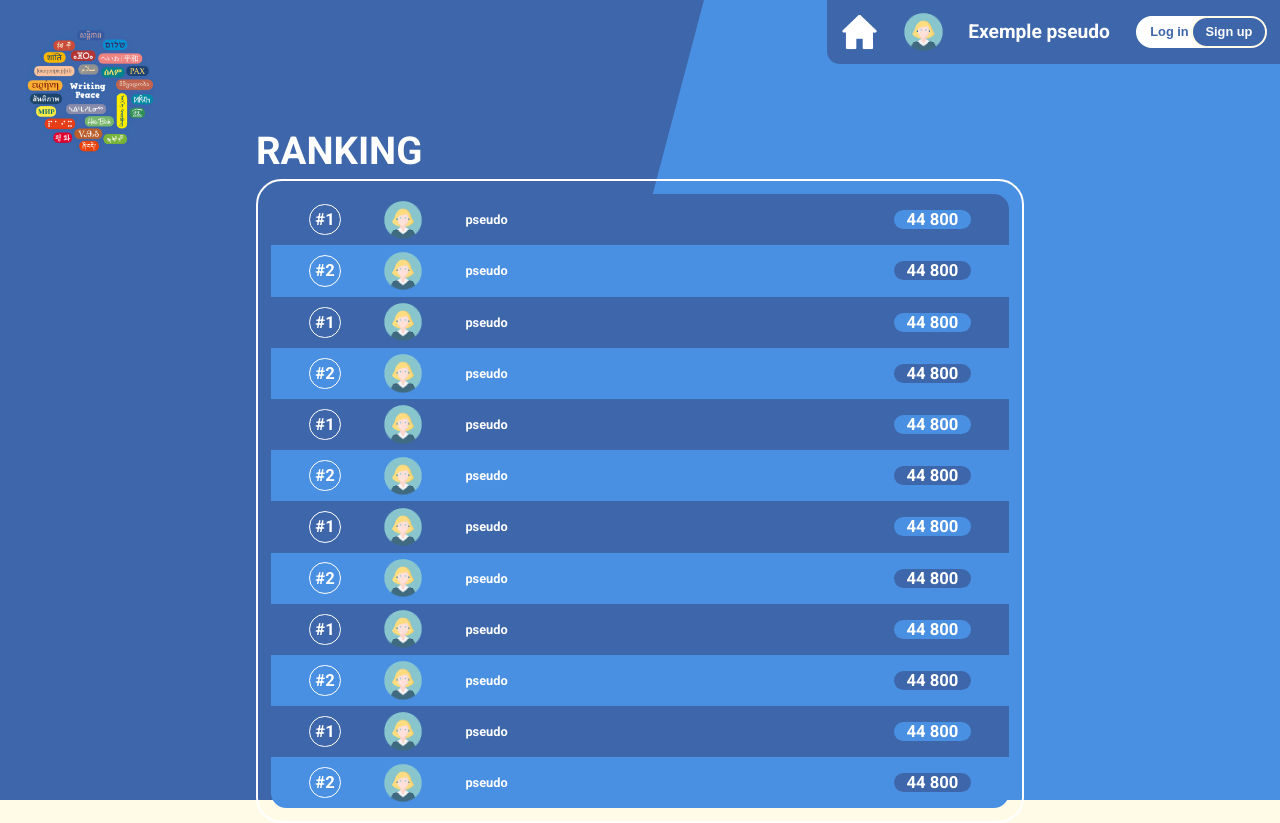
After one commit to Tominouu/Writing-Peace-Project, a PHP site: page /baptiste/ranking.html in a window 1280 px wide. The commit adds this page. Run offline with PHP 8.4, Linux system fonts and the light colour scheme.

Commit message:
amelioration

```diff
--- /dev/null
+++ b/assets/css/ranking.css
@@ -0,0 +1,121 @@
+.logo {
+    position: absolute;
+    width: 10vw !important;
+    height: 10vw !important;
+    top: 2vw;
+    left: 2vw;
+}
+
+.left-section {
+    width: 20vw !important;
+    height: 100vh;
+    flex: 1;
+    padding-left: 2vw;
+    padding-top: 2vw;
+    background-color: #3e67ab;
+    position: relative;
+    overflow: hidden;
+    display: flex;
+    justify-content: flex-start;
+    align-items: flex-start;
+    clip-path: polygon(0 0, 100% 0%, 70% 100%, 0% 100%);
+}
+main {
+    z-index: 0;
+    position: absolute;
+    width: 100vw;
+    height: auto;
+    display: flex;
+    justify-content: end;
+    align-items: center;
+    flex-direction: column;
+    color: white;
+    margin-top: 10vw;
+}
+allsettings {
+    display: flex;
+    flex-direction: column;
+    align-items: flex-start;
+
+}
+main .container {
+    width: 60vw;
+    height: auto;
+    padding: 1vw 1vw;
+    border: white 0.2vw solid;
+    border-radius: 2vw;
+    display: flex;
+    flex-direction: column;
+    justify-content: center;
+}
+main h1 {
+    font-size: 3vw;
+    margin-bottom: 0.5vw;
+}
+main h2 {
+    font-size: 2vw;
+}
+main h3 {
+    font-size: 1.3vw;
+}
+main h4 {
+    font-size: 1vw;
+}
+main .part1 , .part2 {
+    width: 100%;
+    display: flex;
+    flex-direction: row;
+    align-items: center;
+    justify-content: space-between;
+    height: 4vw;
+    padding: 1vw 3vw;
+}
+main .part1 {
+    background-color: #3e67ab;
+}
+main .part2 {
+    background-color: #4a90e2 ;
+}
+main .partleft {
+    display: flex;
+    flex-direction: row;
+    align-items: center;
+    width: 30%;
+    justify-content: space-between;
+}
+main .containerplace {
+    display: flex;
+    flex-direction: row;
+    align-items: center;
+    justify-content: center;
+    border: 0.1vw solid white;
+    border-radius: 10vw;
+    padding: 0.4vw;
+}
+main img {
+    width: 3vw;
+    height: 3vw;
+}
+.ranking-wrapper {
+    width: 100%;
+    border-radius: 1.2vw;
+    overflow: hidden;
+    margin: auto;
+    display: flex;
+    flex-direction: column;
+    align-items: center;
+}
+main .part1right , .part2right {
+    display: flex;
+    align-items: center;
+    justify-content: center;
+    width: 6vw;
+    border-radius: 1.2vw;
+
+}
+main .part1right  {
+    background-color: #4a90e2;
+}
+main .part2right  {
+    background-color: #3e67ab;
+}
--- a/assets/css/settings.css
+++ b/assets/css/settings.css
@@ -159,6 +159,7 @@ main input::placeholder {
   }
 
 main .part3 input {
+    height: 3vw;
     width: 100%;
     padding: 1.5vh 1vw;
     border-radius: 0.7vw;
--- a/assets/css/signup.css
+++ b/assets/css/signup.css
@@ -47,6 +47,7 @@ h2 {
 }
 
 .signup-form input {
+    height: 3vw;
     width: 100%;
     padding: 1.5vh 1vw;
     margin-bottom: 2vh;
--- a/baptiste/index.html
+++ b/baptiste/index.html
@@ -45,7 +45,9 @@
                 <div class="container-Player">
                     <div class="top">
                         <H2>RANKING</H2>
-                        <img class="icons-arrow" src="../assets/img/icons-arrow.png" alt="">
+                        <a href="ranking.html">
+                            <img class="icons-arrow" src="../assets/img/icons-arrow.png" alt="">
+                        </a>
                     </div>
                     <div class="bottom">
                         <div class="other-Player">
--- /dev/null
+++ b/baptiste/ranking.html
@@ -0,0 +1,192 @@
+<!DOCTYPE html>
+<html lang="fr">
+<head>
+    <meta charset="UTF-8">
+    <meta name="viewport" content="width=device-width, initial-scale=1.0">
+    <title>Page d'inscription</title>
+    <link rel="stylesheet" href="../assets/css/all.css">
+    <link rel="stylesheet" href="../assets/css/ranking.css">
+    <link rel="preconnect" href="https://fonts.googleapis.com">
+    <link rel="preconnect" href="https://fonts.gstatic.com" crossorigin>
+    <link href="https://fonts.googleapis.com/css2?family=Roboto:ital,wght@0,100..900;1,100..900&display=swap" rel="stylesheet">
+</head>
+<body>
+        <a href="index.html">
+            <img src="../assets/img/logo.png" alt="Logo Peace Words" class="logo">
+        </a>
+    <div class="left-section">
+
+    </div>
+    <div class="right-section">
+        <header>
+            <a href="index.html">
+                <img src="../assets/img/icons-home.png" alt="Home Icon"  class="icons-home">
+            </a>
+            <img src="../assets/img/player.png" alt="Logo Peace Words" >
+            <h3>Exemple pseudo </h3>
+            <div class="connect">
+                <a href="login.html">
+                    <button class="login"><h3>Log in</h3></button>
+                </a>
+                <a href="signup.html">
+                    <button class="signup"><h3>Sign up</h3></button>
+                </a>
+            </div>
+        </header>
+    </div>
+    <main>
+        <div class="allsettings">
+            <H1>RANKING</H1>
+            <div class="container">
+                <div class="ranking-wrapper">
+                    <div class="part1">
+                        <div class="partleft">
+                            <div class="containerplace">
+                                <H3>#1</H3>
+                            </div>
+                            <img src="../assets/img/player.png" alt="">
+                            <H4>pseudo</H4>
+                        </div>
+                        <div class="part1right">
+                            <H3>44 800</H3>
+                        </div>
+                    </div>
+                    <div class="part2">
+                        <div class="partleft">
+                            <div class="containerplace">
+                                <H3>#2</H3>
+                            </div>
+                            <img src="../assets/img/player.png" alt="">
+                            <H4>pseudo</H4>
+                        </div>
+                        <div class="part2right">
+                            <H3>44 800</H3>
+                        </div>
+                    </div>
+                    <div class="part1">
+                        <div class="partleft">
+                            <div class="containerplace">
+                                <H3>#1</H3>
+                            </div>
+                            <img src="../assets/img/player.png" alt="">
+                            <H4>pseudo</H4>
+                        </div>
+                        <div class="part1right">
+                            <H3>44 800</H3>
+                        </div>
+                    </div>
+                    <div class="part2">
+                        <div class="partleft">
+                            <div class="containerplace">
+                                <H3>#2</H3>
+                            </div>
+                            <img src="../assets/img/player.png" alt="">
+                            <H4>pseudo</H4>
+                        </div>
+                        <div class="part2right">
+                            <H3>44 800</H3>
+                        </div>
+                    </div>
+                    <div class="part1">
+                        <div class="partleft">
+                            <div class="containerplace">
+                                <H3>#1</H3>
+                            </div>
+                            <img src="../assets/img/player.png" alt="">
+                            <H4>pseudo</H4>
+                        </div>
+                        <div class="part1right">
+                            <H3>44 800</H3>
+                        </div>
+                    </div>
+                    <div class="part2">
+                        <div class="partleft">
+                            <div class="containerplace">
+                                <H3>#2</H3>
+                            </div>
+                            <img src="../assets/img/player.png" alt="">
+                            <H4>pseudo</H4>
+                        </div>
+                        <div class="part2right">
+                            <H3>44 800</H3>
+                        </div>
+                    </div>
+                    <div class="part1">
+                        <div class="partleft">
+                            <div class="containerplace">
+                                <H3>#1</H3>
+                            </div>
+                            <img src="../assets/img/player.png" alt="">
+                            <H4>pseudo</H4>
+                        </div>
+                        <div class="part1right">
+                            <H3>44 800</H3>
+                        </div>
+                    </div>
+                    <div class="part2">
+                        <div class="partleft">
+                            <div class="containerplace">
+                                <H3>#2</H3>
+                            </div>
+                            <img src="../assets/img/player.png" alt="">
+                            <H4>pseudo</H4>
+                        </div>
+                        <div class="part2right">
+                            <H3>44 800</H3>
+                        </div>
+                    </div>
+                    <div class="part1">
+                        <div class="partleft">
+                            <div class="containerplace">
+                                <H3>#1</H3>
+                            </div>
+                            <img src="../assets/img/player.png" alt="">
+                            <H4>pseudo</H4>
+                        </div>
+                        <div class="part1right">
+                            <H3>44 800</H3>
+                        </div>
+                    </div>
+                    <div class="part2">
+                        <div class="partleft">
+                            <div class="containerplace">
+                                <H3>#2</H3>
+                            </div>
+                            <img src="../assets/img/player.png" alt="">
+                            <H4>pseudo</H4>
+                        </div>
+                        <div class="part2right">
+                            <H3>44 800</H3>
+                        </div>
+                    </div>
+                    <div class="part1">
+                        <div class="partleft">
+                            <div class="containerplace">
+                                <H3>#1</H3>
+                            </div>
+                            <img src="../assets/img/player.png" alt="">
+                            <H4>pseudo</H4>
+                        </div>
+                        <div class="part1right">
+                            <H3>44 800</H3>
+                        </div>
+                    </div>
+                    <div class="part2">
+                        <div class="partleft">
+                            <div class="containerplace">
+                                <H3>#2</H3>
+                            </div>
+                            <img src="../assets/img/player.png" alt="">
+                            <H4>pseudo</H4>
+                        </div>
+                        <div class="part2right">
+                            <H3>44 800</H3>
+                        </div>
+                    </div>
+                </div>
+            </div>
+        </div>
+    </main>
+    <script src="js/script.js"></script>
+</body>
+</html>
```
